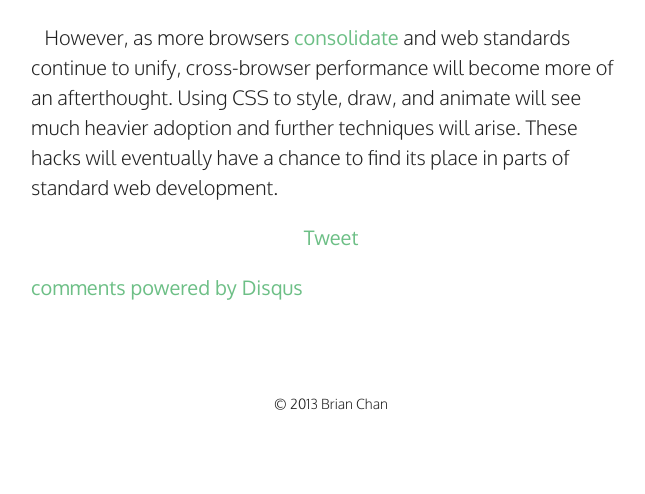
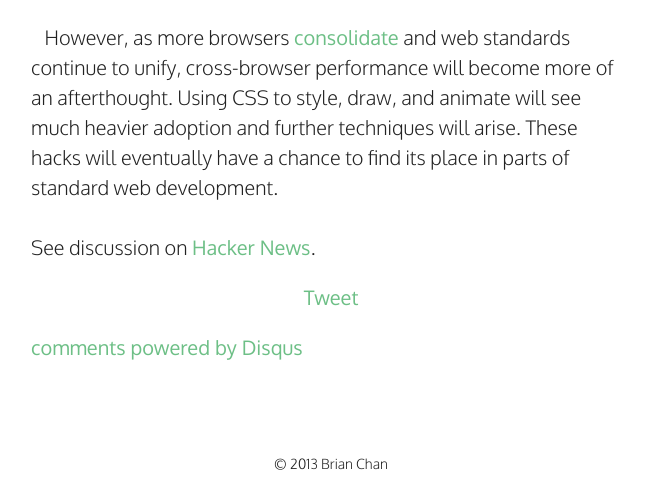
Before and after one commit to bchanx/bchanx, a Flask app: page /logos-in-pure-css in a window 1280 px wide. Shown: the part 1096-1590 px from the top of the page, without its empty margins (309-954 px from the left). Before the commit the page ends 1506 px from the top, so only its background shows below. Run offline with Flask 2, Linux system fonts and the light colour scheme; some libraries are stand-ins or nearby versions.

Commit message:
Add hacker news link

```diff
--- a/web/templates/blog/logos-in-pure-css.html
+++ b/web/templates/blog/logos-in-pure-css.html
@@ -58,6 +58,8 @@
       cross-browser performance will become more of an afterthought.
       Using CSS to style, draw, and animate will see much heavier adoption and further techniques will arise.
       These hacks will eventually have a chance to find its place in parts of standard web development.
+      <br/><br/>
+      See discussion on <a href="http://news.ycombinator.com/item?id=5802043">Hacker News</a>.
     </div>
     <div class="block twitter">{{ social.twitter() }}</div>
     <div class="block disqus">{{ social.disqus("logos-in-pure-css", "Logos in Pure CSS", "http://www.bchanx.com/logos-in-pure-css") }}</div>
```
